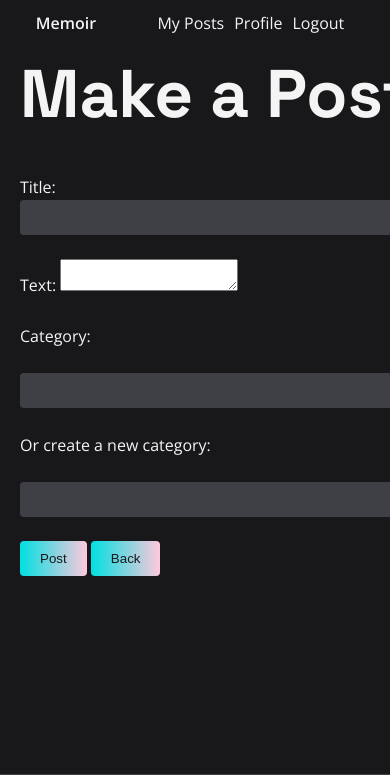
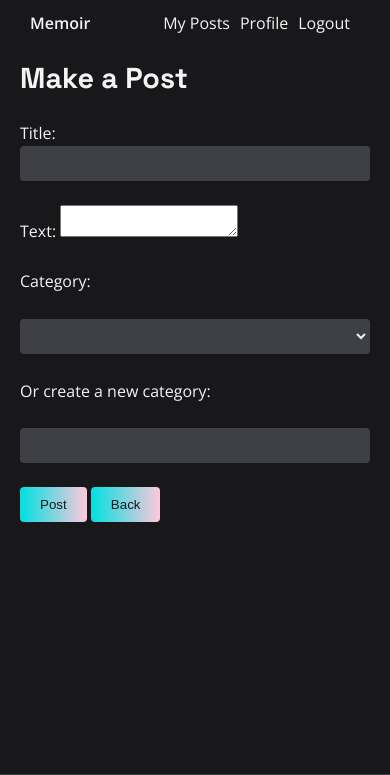
Before and after one commit to M141R/Memoir, a Flask app: page /create-post in a window 390 px wide; the page is wider, and only the part inside the window is pictured. Shown: the top 775 px of that part. Run offline with Flask 3, Linux system fonts and the light colour scheme; the visitor is signed in with stand-in values (Sample User, id 1); data that the repository does not hold is empty; some libraries are stand-ins or nearby versions.

Commit message:
Mobile responsive

```diff
--- a/website/static/css/style.css
+++ b/website/static/css/style.css
@@ -119,14 +119,13 @@ section {
 /* Container Styles */
 .container {
   width: 1200px;
-  padding: 10px 20px;
   margin: 0 auto;
 }
 /* Navbar */
 .navbar {
-  padding: 10px;
+  padding: 10px 30px;
   display: flex;
-  justify-content: space-around;
+  justify-content: space-between;
 }
 
 .navbar p {
@@ -147,10 +146,11 @@ section {
 /* Footer */
 footer {
   background-color: var(--quaternary_color);
-  color: #fff;
+  color: var(--secondary_colour);
   padding: 10px;
   text-align: center;
   margin-top: auto;
+  width: 100%;
 }
 
 /* Success and Error Messages */
@@ -270,7 +270,7 @@ footer {
   color: var(--primary_color); /* adjust as needed */
 }
 
-.post_btn{
+.post_btn {
   display: flex;
   gap: 17px;
 }
@@ -344,7 +344,6 @@ footer {
   filter: blur(150px);
   z-index: -1;
 }
-
 
 /**** Features Section ****/
 
@@ -444,11 +443,99 @@ article blockquote::after {
   content: close-quote;
 }
 
-article a {
+article a h2{
   color: var(--tertiary_color);
-  text-decoration: underline;
+  text-decoration: none;
 }
 
-article a:hover {
-  text-decoration: none;
+article a h2:hover {
+  border-bottom: 5px dashed var(--tertiary_color);
+  border-bottom-style: dashed;
 }
+
+
+/* Mobile styles */
+@media only screen and (max-width: 600px) {
+  .container {
+    width: 100%;
+    padding: 0 20px;
+  }
+
+  .navbar{
+    margin-bottom: 1em;
+  }
+
+  .hero::before {
+    width: 250px;
+    height: 300px;
+  }
+  .feature_wrapper {
+    grid-template-columns: 1fr;
+  }
+  .posts {
+    flex-direction: column;
+  }
+  .sidebar {
+    width: 100%;
+  }
+
+  .create-post input {
+    width: 100%;
+  }
+  .create-post select {
+    width: 100%;
+  }
+  .login input {
+    width: 100%;
+  }
+  .signup input {
+    width: 100%;
+  }
+  h1,
+  h2,
+  h3,
+  h4,
+  h5 {
+    font-weight: true;
+    line-height: 1.15;
+  }
+
+  h1,
+  .text-size-h1 {
+    font-weight: 600;
+    margin-top: 0;
+    font-size: 1.8em;
+  }
+
+  h2,
+  .text-size-h2 {
+    font-size: 1.6em;
+  }
+
+  h3,
+  .text-size-h3 {
+    font-size: 1.42em;
+  }
+
+  h4,
+  .text-size-h4 {
+    font-size: 1.27em;
+  }
+
+  h5,
+  .text-size-h5 {
+    font-size: 1.13em;
+  }
+
+  .text-caption {
+    font-size: 0.89em;
+  }
+
+  small,
+  .text-small {
+    font-size: 0.79em;
+  }
+  .heading_post {
+    margin-bottom: 1.5rem;
+  }
+}
```
